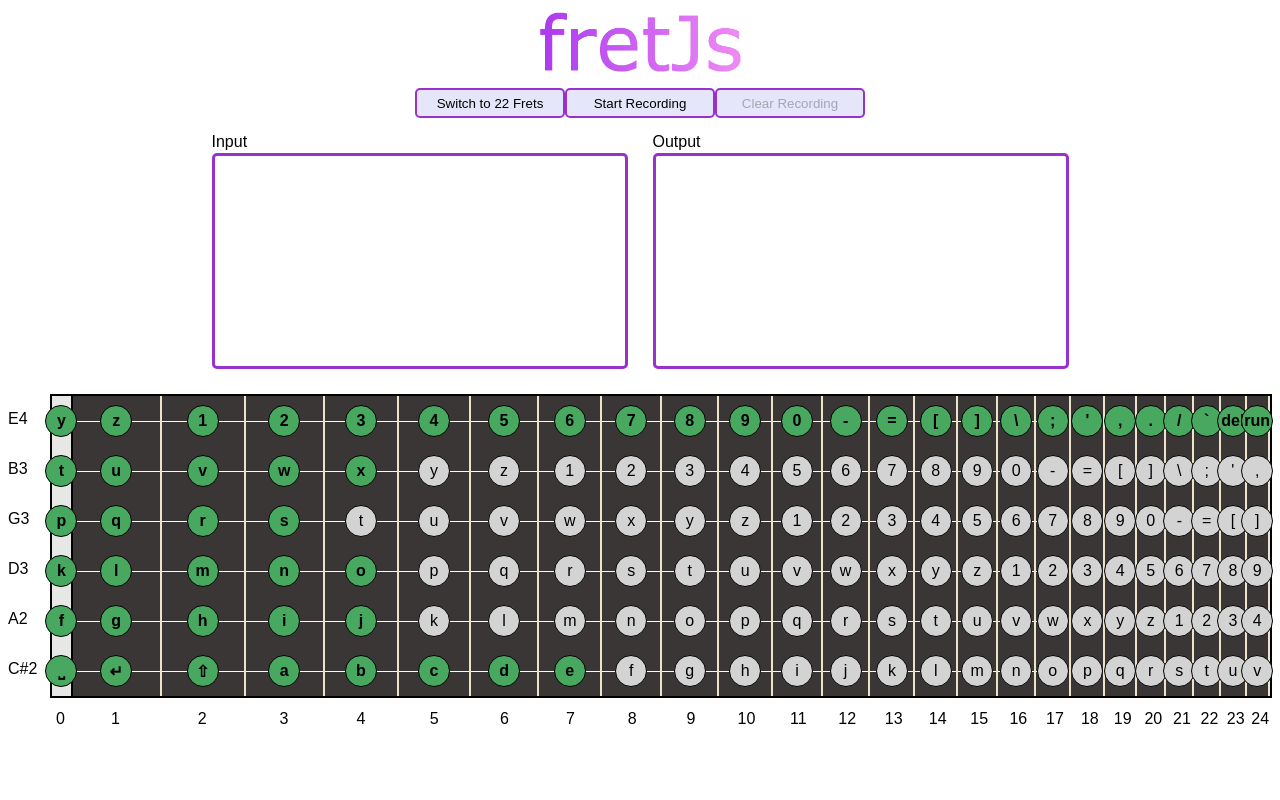
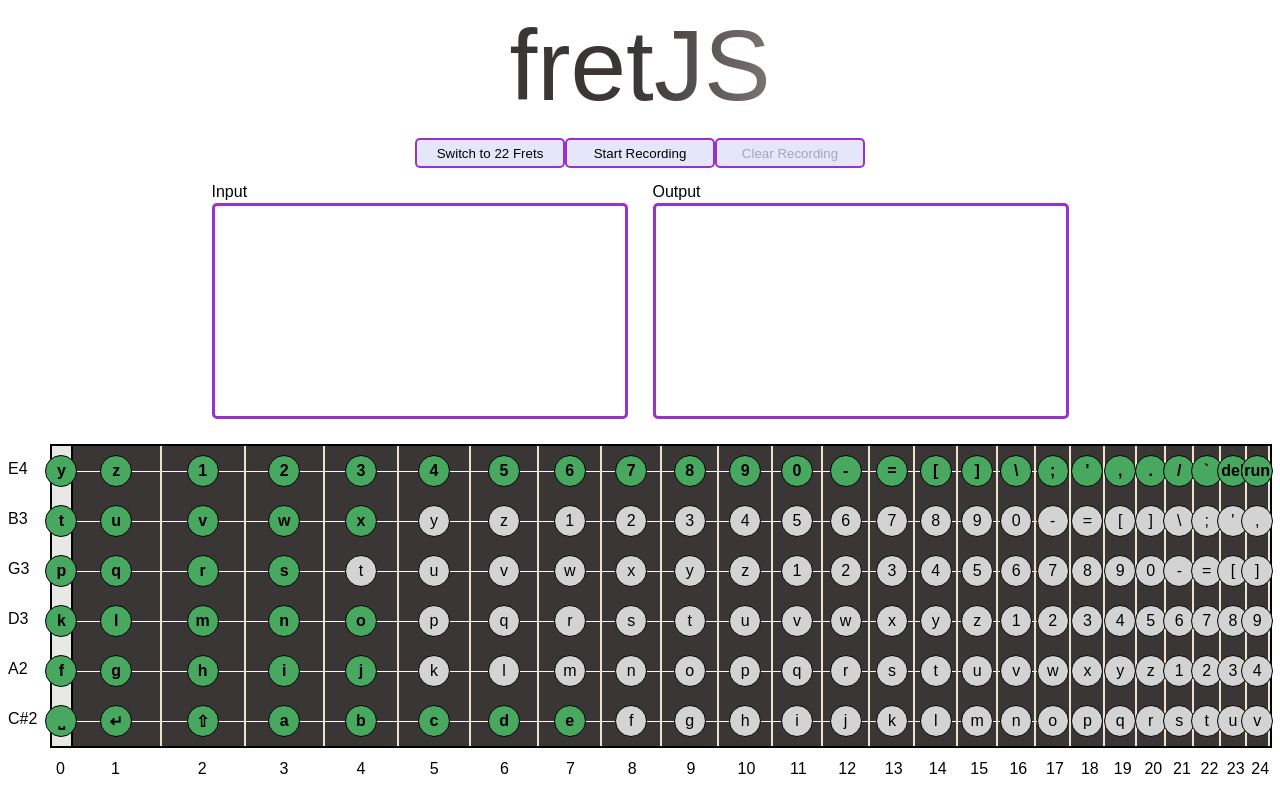
Before and after one commit to DominicMonares/fret-js, a React app: page / in a window 1280 px wide. Built offline with nearby package versions, Linux system fonts and the light colour scheme.

Commit message:
split workspace component

```diff
--- a/src/Components/App.css
+++ b/src/Components/App.css
@@ -9,30 +9,17 @@
   margin-bottom: 25px;
 }
 
-.logo {
+.logo-container {
   display: flex;
   justify-content: center;
-  margin-top: 10px;
 }
 
-.input, .output {
-  border-style: solid;
-  border-color: darkorchid;
-  border-radius: 5px;
-  height: 200px;
-  width: 400px;
-  white-space: pre-wrap;
-  padding-top: 5px;
-  padding-bottom: 5px;
-  padding-left: 5px;
-  padding-right: 5px;
-  margin-top: 2px;
+.logo {
+  font-size: 100px;
+  color: #393635;
+  background-image: -webkit-linear-gradient(0deg, #393635 48%,#7A7472 100%);
+  background-clip: text;
+  -webkit-background-clip: text;
+  -webkit-text-fill-color: transparent;
+  -webkit-text-fill-color: transparent;
 }
-
-.output, .output-label {
-  margin-left: 25px;
-}
-
-.shift {
-  float: right;
-}
--- a/src/Components/App.tsx
+++ b/src/Components/App.tsx
@@ -143,8 +143,8 @@ const App = () => {
 
   return (
     <div id="app">
-      <div className="logo" >
-        <img src={logo} width="205" height="63" alt="Logo" />
+      <div className="logo-container">
+        <span className="logo">fretJS</span>
       </div>
       <Controls
         setFretNum={setFretNum}
--- a/src/Components/Workspace/Workspace.css
+++ b/src/Components/Workspace/Workspace.css
@@ -0,0 +1,21 @@
+.input, .output {
+  border-style: solid;
+  border-color: darkorchid;
+  border-radius: 5px;
+  height: 200px;
+  width: 400px;
+  white-space: pre-wrap;
+  padding-top: 5px;
+  padding-bottom: 5px;
+  padding-left: 5px;
+  padding-right: 5px;
+  margin-top: 2px;
+}
+
+.output, .output-label {
+  margin-left: 25px;
+}
+
+.shift {
+  float: right;
+}
--- a/src/Components/Workspace/index.tsx
+++ b/src/Components/Workspace/index.tsx
@@ -1,4 +1,5 @@
 import { WorkspaceProps } from "../../types";
+import './Workspace.css';
 
 const Workspace = ({ shift, input, output }: WorkspaceProps) => {
   return (
```
